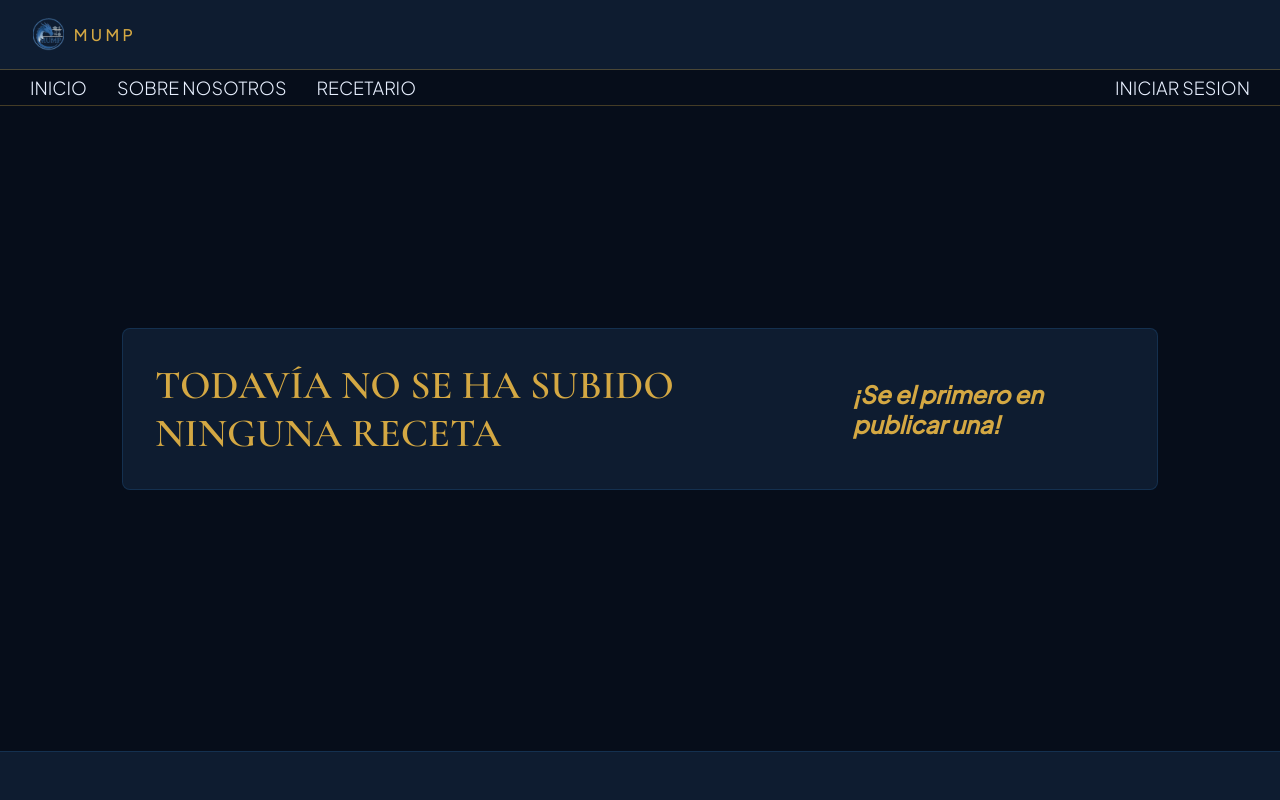
After one commit to unaim-cebanc/GRUPO3_DragonAzul, a Flask app: page /recetario in a window 1280 px wide. The commit adds this page. Run offline with Flask 3, Linux system fonts and the light colour scheme; data that the repository does not hold is empty.

Commit message:
Generado recetario con css

```diff
--- a/main.py
+++ b/main.py
@@ -30,6 +30,11 @@ def inicio_sesion():
 def sobre_nosotros():
     return render_template("Sobre_nosotros.html")
 
+@app.route("/recetario")
+def recetario():
+    recetas = sql_scripts.fetch_recepies_info()
+    return render_template("recetario.html", recetas = recetas)
+
 def main():
     app.run(debug=True)
 
--- a/sql_scripts.py
+++ b/sql_scripts.py
@@ -55,15 +55,22 @@ def is_admin(user):
         return False
     return True
 
+def fetch_recepies_info():
+    CONEXION = try_conn()
+    CURSOR = CONEXION.cursor()
+
+    query = """
+    SELECT r.nombre, r.imagen, r.tipo, u.nombre
+    FROM receta r INNER JOIN usuario u ON r.id_usuario = u.id_usuario
+    """
+    CURSOR.execute(query)
+    result = CURSOR.fetchall()
+    close_conn(CONEXION, CURSOR)
+
+    if result is None:
+        return
+    return result
+
 if __name__ == "__main__":
-
-    usuario = input("Introduce tu nombre de usuario: ").strip().lower()
-    contraseña = input("Introduce tu contraseña: ").strip()
-
-    if validate_user(usuario, contraseña):
-        if is_admin(usuario):
-            print("Sesion iniciada como admin")
-        else:
-            print("Sesion iniciada como invitado")
-    else:
-        print("Credenciales incorrectas")
+    recetas = fetch_recepies_info()
+    print(recetas)
--- /dev/null
+++ b/static/css/recetario.css
@@ -0,0 +1,106 @@
+@import url("https://fonts.googleapis.com/css2?family=Cormorant+Garamond:ital,wght@0,400;0,600;1,400&family=Plus+Jakarta+Sans:wght@300;400;500&display=swap");
+
+:root {
+    --bg: #060d1a;
+    --surface: #0e1c30;
+    --border: rgba(58, 159, 255, 0.15);
+    --blue: #3a9fff;
+    --gold: #d4a843;
+    --text: #e8f0ff;
+    --muted: #607a99;
+}
+
+main {
+    width: 100vw;
+    height: 100vh;
+    display: flex;
+    align-items: center;
+    justify-content: center;
+    padding: 2rem;
+}
+
+.main_section {
+    width: 100%;
+    display: grid;
+    grid-template-columns: repeat(auto-fit, minmax(220px, 1fr));
+    gap: 2.5rem;
+    align-items: center;
+    margin-bottom: 2.5rem;
+    padding: 2rem;
+    background: var(--surface);
+    border: 1px solid var(--border);
+    border-radius: 8px;
+}
+
+.card {
+    background: var(--surface);
+    border-radius: 12px;
+    overflow: hidden;
+    width: 100%;
+    width: 100%;
+    border: 1px solid var(--border);
+    transition:
+        transform 0.3s ease,
+        box-shadow 0.3s ease;
+    cursor: pointer;
+}
+
+.card:hover {
+    transform: scale(1.02);
+    box-shadow: 0 12px 32px rgba(0, 0, 0, 0.15);
+}
+
+.card img {
+    width: 100%;
+    height: 175px;
+    object-fit: cover;
+    display: block;
+    border-bottom: 1px solid var(--border);
+}
+
+.card-body {
+    padding: 1.25rem;
+}
+
+.card-body h2 {
+    font-family: "Cormorant Garamond", Georgia, serif;
+    font-size: 25px;
+    color: var(--gold);
+    margin: 0 0 0.75rem;
+    text-transform: capitalize;
+}
+
+.card-body p {
+    font-size: 10px;
+    color: var(--text);
+    line-height: 1.7;
+    margin: 0 0 0.75rem;
+}
+
+.user_p {
+    border: 1px solid var(--border);
+    border-radius: 10px;
+    width: fit-content;
+    padding: 5px;
+    align-items: center;
+}
+
+.case_empty {
+    display: flex;
+    align-items: center;
+    justify-content: center;
+    width: 100%;
+    height: 100%;
+}
+
+.case_empty h1 {
+    font-family: "Cormorant Garamond", Georgia, serif;
+    font-size: 40px;
+    color: var(--gold);
+}
+
+.case_empty h2 {
+    font-family: "Plus Jakarta Sans", sans-serif;
+    color: var(--gold);
+    font-style: italic;
+}
--- a/templates/index.html
+++ b/templates/index.html
@@ -3,19 +3,20 @@
 <head>
     <meta charset="UTF-8">
     <meta name="viewport" content="width=device-width, initial-scale=1.0">
-    <title>Document</title>
+    <title>GastroLab</title>
     <link rel="stylesheet" href="{{ url_for('static', filename='css/style.css') }}">
     <link rel="stylesheet" href="{{ url_for('static', filename='css/index.css') }}">
 </head>
 <body>
     <header>
         <img src="/static/images/logo.png" alt="logo.png">
-        <p>nump</p>
+        <p>mump</p>
     </header>
     <nav>
         <div class="nav_links">
             <a href="/">INICIO</a>
             <a href="/sobre_nosotros">SOBRE NOSOTROS</a>
+            <a href="/recetario">RECETARIO</a>
         </div>
         <div class="nav_sesion">
             <a href="/inicio_sesion">INICIAR SESION</a>
--- /dev/null
+++ b/templates/recetario.html
@@ -0,0 +1,59 @@
+<!DOCTYPE html>
+<html lang="es">
+<head>
+    <meta charset="UTF-8">
+    <meta name="viewport" content="width=device-width, initial-scale=1.0">
+    <link rel="stylesheet" href="{{ url_for('static', filename='css/style.css') }}">
+    <link rel="stylesheet" href="{{ url_for('static', filename='css/recetario.css') }}">
+    <title>Recetario</title>
+</head>
+<body>
+    <header>
+        <img src="/static/images/logo.png" alt="logo.png">
+        <p>mump</p>
+    </header>
+    <nav>
+        <div class="nav_links">
+            <a href="/">INICIO</a>
+            <a href="/sobre_nosotros">SOBRE NOSOTROS</a>
+            <a href="/recetario">RECETARIO</a>
+        </div>
+        <div class="nav_sesion">
+            <a href="/inicio_sesion">INICIAR SESION</a>
+        </div>
+    </nav>
+    <main>
+        <section class="main_section">
+            {% if recetas %}
+                {% for r in recetas%}
+                    <div class="card">
+                        <img src="{{r[1]}}" alt="Montaña al amanecer" />
+                        <div class="card-body">
+                            <h2>{{r[0]}}</h2>
+                            {% if r[2] == 'normal' %}
+                                <p>Vegetariano: No</p>
+                                <p>Vegano: No</p>
+                            {% elif r[2] == 'vegetariana' %}
+                                <p>Vegetariano: Si</p>
+                                <p>Vegano: No</p>
+                            {% else %}
+                                <p>Vegetariano: Si</p>
+                                <p>Vegano: Si</p>
+                            {% endif %}
+                            <br>
+                            <p class="user_p">{{r[3]}}</p>
+                        </div>
+                    </div>
+                {% endfor %}
+            {% else %}
+                <div class="case_empty">
+                    <h1>TODAVÍA NO SE HA SUBIDO NINGUNA RECETA</h1>
+                    <h2>¡Se el primero en publicar una!</h2>
+                </div>
+            {% endif %}
+        </section>
+    </main>
+    <footer>
+    </footer>
+</body>
+</html>
```
Also changed, not shown: templates/inicio_sesion.html (+4 -4 lines), static/images/default_usr.png (added), static/images/default_usr.webp (added), 2 other files.
